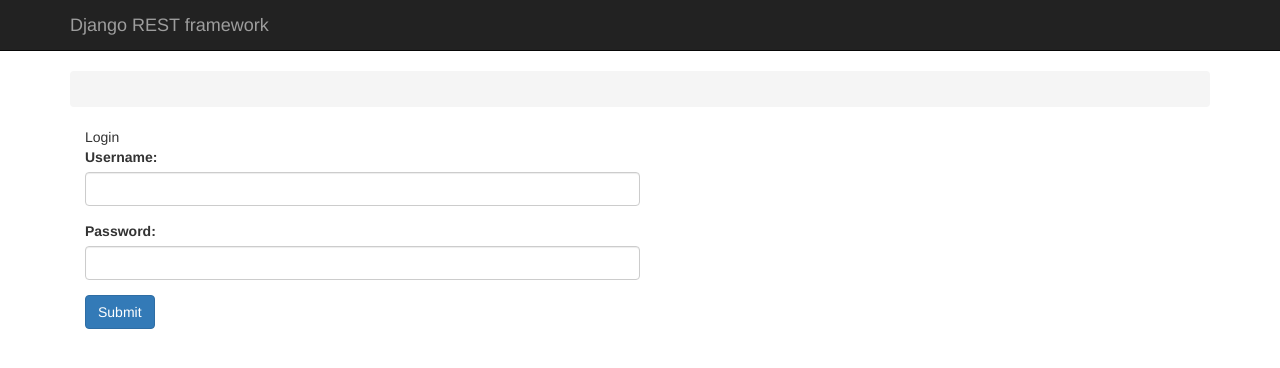
After one commit to kgarczewski/ImageUploadAPI, a Django app: page /login/ in a window 1280 px wide. The commit adds this page. Shown: the top 368 px of the page. Run offline with Django 4.2, Linux system fonts and the light colour scheme; some libraries are stand-ins or nearby versions.

Commit message:
added loginlogout funcionality

```diff
--- a/ImageUploadAPI/settings.py
+++ b/ImageUploadAPI/settings.py
@@ -42,6 +42,7 @@ INSTALLED_APPS = [
     'rest_framework',
     'request_token',
     'django.contrib.sites',
+    'rest_framework.authtoken',
 
 ]
 
@@ -141,10 +142,10 @@ MEDIAFILES_DIRS = [
     os.path.join(BASE_DIR, 'media')
 ]
 
-
-
 # Default primary key field type
 # https://docs.djangoproject.com/en/4.1/ref/settings/#default-auto-field
 
 DEFAULT_AUTO_FIELD = 'django.db.models.BigAutoField'
 SITE_ID = 1
+LOGIN_URL = '/login/'
+LOGIN_REDIRECT_URL = '/'
--- a/ImageUploadAPI/templates/image_view.html
+++ b/ImageUploadAPI/templates/image_view.html
@@ -1,6 +1,11 @@
 {% extends "rest_framework/base.html" %}
 {% load static %}
 {% block content %}
+<form action="{% url 'logout' %}" method="post">
+  {% csrf_token %}
+  <button type="submit">Logout</button>
+</form>
+
 <table class="table">
     <thead>
       <tr>
--- /dev/null
+++ b/ImageUploadAPI/templates/login_view.html
@@ -0,0 +1,29 @@
+{% extends "rest_framework/base.html" %}
+{% load static %}
+{% block content %}
+<div class="container">
+  <div class="row justify-content-center">
+    <div class="col-md-6">
+      <div class="card mt-5">
+        <div class="card-header">
+          Login
+        </div>
+        <div class="card-body">
+          <form method="post">
+            {% csrf_token %}
+            <div class="form-group">
+              <label for="username">Username:</label>
+              <input type="text" class="form-control" id="username" name="username">
+            </div>
+            <div class="form-group">
+              <label for="password">Password:</label>
+              <input type="password" class="form-control" id="password" name="password">
+            </div>
+            <button type="submit" class="btn btn-primary">Submit</button>
+          </form>
+        </div>
+      </div>
+    </div>
+  </div>
+</div>
+{% endblock %}
--- a/ImageUploadAPI/urls.py
+++ b/ImageUploadAPI/urls.py
@@ -15,16 +15,27 @@ Including another URLconf
 """
 from django.contrib import admin
 from django.urls import path, include
-from ImageUploadAPI.views import ImageView, ImageCreateView,  GenerateExpiringUrlView, ServeImageView
-from rest_framework.routers import DefaultRouter
-router = DefaultRouter()
+from ImageUploadAPI.views import (
+    ImageView,
+    ImageCreateView,
+    GenerateExpiringUrlView,
+    ServeImageView,
+    CustomObtainAuthToken,
+    CustomLogout,
+    CustomLoginView
+)
 from django.conf.urls.static import static
 from django.conf import settings
 from .utils import serve_thumbnail, generate_expiring_url
-
+from rest_framework.routers import DefaultRouter
+router = DefaultRouter()
 router.register('my_images', ImageView, 'imagelist')
 router.register('add_image', ImageCreateView, 'addimage')
+
 urlpatterns = [
+    path('login/', CustomLoginView.as_view(), name='login'),
+    path('api-token-auth/', CustomObtainAuthToken.as_view(), name='api_token_auth'),
+    path('logout/', CustomLogout.as_view(), name='logout'),
     path('my_images/<int:image_id>/generate_expiring_url/', GenerateExpiringUrlView.as_view(), name='expiration_link'),
     path('<int:image_id>/serve_image/<str:signature>/', ServeImageView.as_view(), name='serve-image'),
     path('images/<int:image_id>/generate_expiring_url/', generate_expiring_url, name='image-detail'),
--- a/ImageUploadAPI/views.py
+++ b/ImageUploadAPI/views.py
@@ -1,19 +1,47 @@
-from rest_framework.renderers import TemplateHTMLRenderer
-from rest_framework.response import Response
 from ImageUploader.models import Image
 from .serializers import ImageCreateSerializer, ImageSerializer
-from rest_framework import generics, status
-from rest_framework.viewsets import ViewSetMixin
+from mimetypes import guess_type
 import datetime
-from rest_framework.views import APIView
+
 from django.utils import timezone
 from django.urls import reverse
 from django.core.signing import TimestampSigner, BadSignature, SignatureExpired
 from django.core.validators import validate_integer
 from django.http import HttpResponse, Http404
-from django.shortcuts import get_object_or_404
-from mimetypes import guess_type
+from django.shortcuts import get_object_or_404, redirect
+from django.contrib.auth import logout
+from django.contrib.auth.views import LoginView
+
+from rest_framework.views import APIView
 from rest_framework.pagination import PageNumberPagination
+from rest_framework.authtoken.views import ObtainAuthToken
+from rest_framework.authtoken.models import Token
+from rest_framework.permissions import IsAuthenticated
+from rest_framework.renderers import TemplateHTMLRenderer
+from rest_framework.response import Response
+from rest_framework import generics, status
+from rest_framework.viewsets import ViewSetMixin
+
+
+class CustomObtainAuthToken(ObtainAuthToken):
+    def post(self, request, *args, **kwargs):
+        serializer = self.serializer_class(data=request.data, context={'request': request})
+        serializer.is_valid(raise_exception=True)
+        user = serializer.validated_data['user']
+        token, created = Token.objects.get_or_create(user=user)
+        return Response({'token': token.key})
+
+
+class CustomLoginView(LoginView):
+    template_name = 'login_view.html'
+
+
+class CustomLogout(APIView):
+    permission_classes = [IsAuthenticated]
+
+    def post(self, request):
+        logout(request)
+        return Response({'detail': 'Successfully logged out.'})
 
 
 class ImagePagination(PageNumberPagination):
@@ -29,7 +57,10 @@ class ImageView(ViewSetMixin, generics.ListAPIView):
     renderer_classes = [TemplateHTMLRenderer]
     pagination_class = ImagePagination
 
+
     def list(self, request, *args, **kwargs):
+        viewset = ImageView(**{'request': request})
+        extra_actions = viewset.get_extra_actions()
         if request is None:
             return Response(status=400, data={'message': 'Bad Request'})
 
@@ -62,6 +93,10 @@ class ImageView(ViewSetMixin, generics.ListAPIView):
         }
         return Response(context, template_name='image_view.html')
 
+    def dispatch(self, request, *args, **kwargs):
+        if not request.user.is_authenticated:
+            return redirect('login')
+        return super().dispatch(request, *args, **kwargs)
 
 class ImageCreateView(ViewSetMixin, generics.CreateAPIView):
     queryset = Image.objects.all()
@@ -69,6 +104,11 @@ class ImageCreateView(ViewSetMixin, generics.CreateAPIView):
 
     def perform_create(self, serializer):
         serializer.save(user=self.request.user)
+
+    def dispatch(self, request, *args, **kwargs):
+        if not request.user.is_authenticated:
+            return redirect('login')
+        return super().dispatch(request, *args, **kwargs)
 
 
 class GenerateExpiringUrlView(APIView):
--- a/ImageUploader/models.py
+++ b/ImageUploader/models.py
@@ -18,7 +18,7 @@ class Plan(models.Model):
 
 class CustomUser(AbstractUser):
     account_tier = models.ForeignKey(
-        Plan, on_delete=models.CASCADE, related_name='account_tier_users', to_field='name', null=True
+        Plan, on_delete=models.CASCADE, related_name='account_tier_users', to_field='name', null=True, blank=True
     )
 
 
```
Also changed, not shown: ImageUploader/admin.py (+26 -2 lines), ImageUploader/forms.py (added, +27 -0 lines), ImageUploader/tests/test_models.py (+0 -2 lines), ImageUploader/tests/test_views.py (+2 -5 lines), ImageUploader/migrations/0012_alter_customuser_account_tier.py (added).
